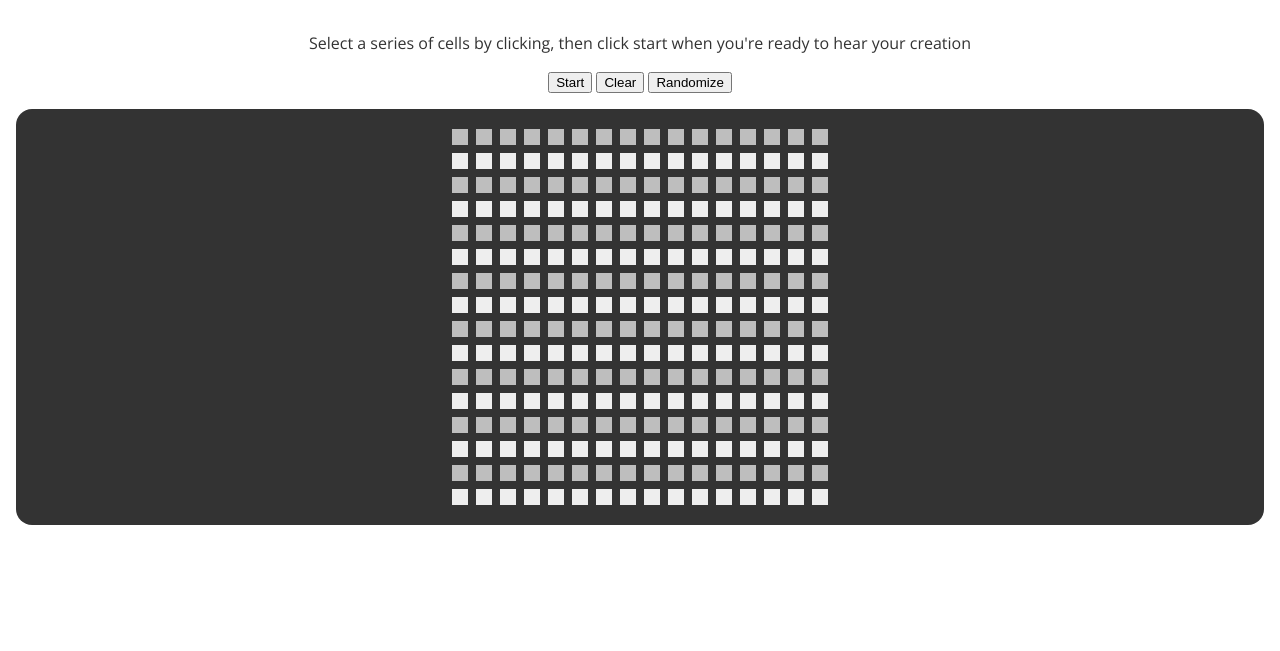
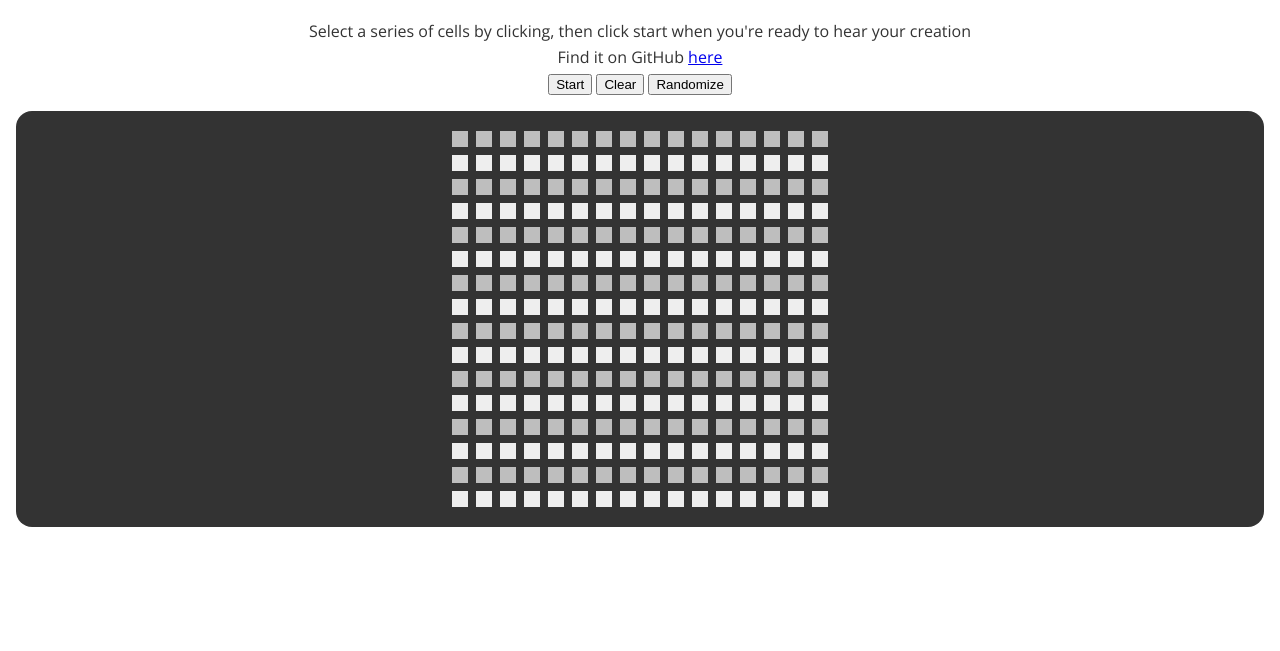
Before and after one commit to mjkaufer/automataic-beats, a plain HTML site: page index.html in a window 1280 px wide. Shown: the part 149-800 px from the top of the page. Drawn offline with nearby package versions, Linux system fonts and the light colour scheme; a web font is replaced by a local one.

Commit message:
Link to Github

```diff
--- a/css/main.css
+++ b/css/main.css
@@ -73,3 +73,8 @@ body {
 .active {
     opacity: 0.5;
 }
+
+p {
+    padding: 0;
+    margin: 0.25em;
+}
--- a/index.html
+++ b/index.html
@@ -1,6 +1,6 @@
 <html>
     <head>
-        <title>DAW</title>
+        <title>Automata-ic Beats</title>
         <link rel="stylesheet" href="./css/main.css"/>
         <script src="./js/wad.min.js"></script>
         <script src="./js/filters.js"></script>
@@ -13,6 +13,7 @@
 
         <div class="daw">
             <p>Select a series of cells by clicking, then click start when you're ready to hear your creation</p>
+            <p>Find it on GitHub <a href="https://github.com/mjkaufer/automataic-beats">here</a></p>
             <button id="toggle">Start</button>
             <button id="clear">Clear</button>
             <button id="random">Randomize</button>
```
